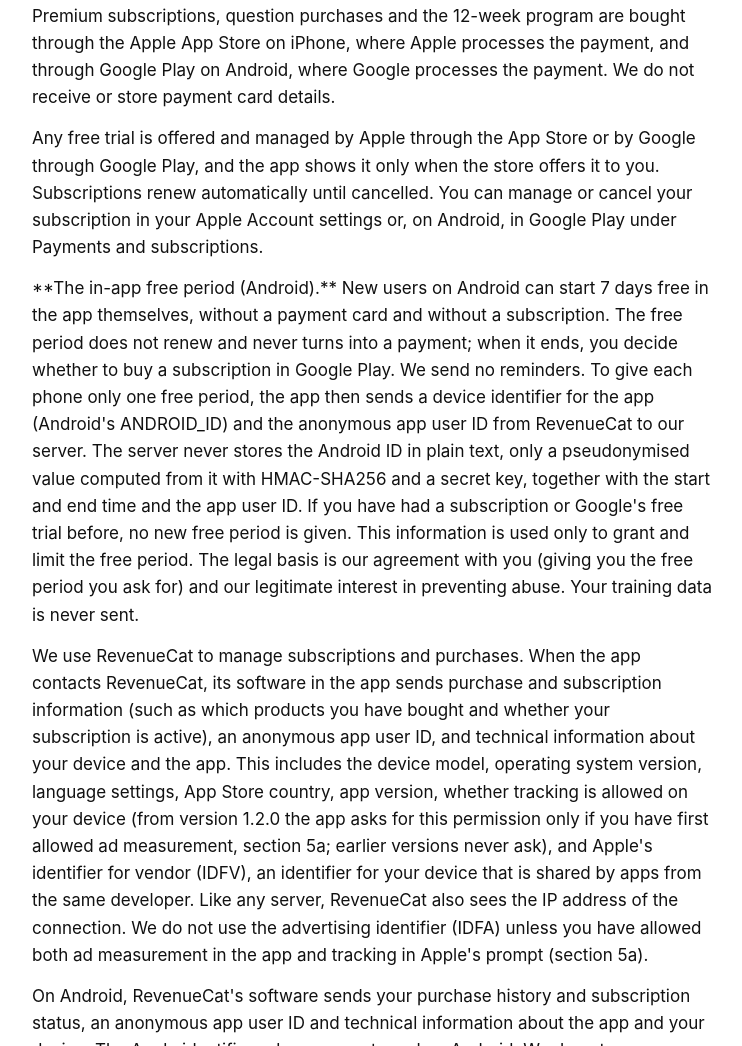
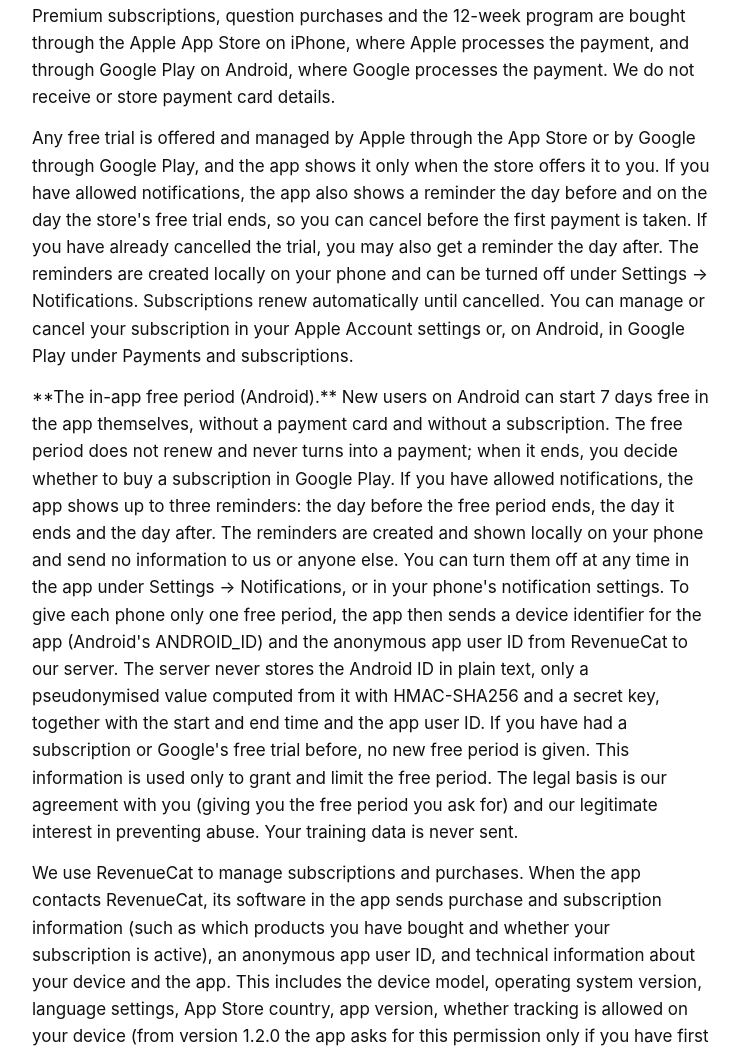
Before and after one commit to Sterketim/plaingainz-privacy, a plain HTML site: page index.html in a window 1280 px wide. Shown: the part 8955-10001 px from the top of the page, without its empty margins (268-1010 px from the left). Drawn offline with Linux system fonts and the light colour scheme.

Commit message:
Privacy (EN): reminders for the free period and store trials (owner approval 25.11)

```diff
--- a/index.html
+++ b/index.html
@@ -190,8 +190,8 @@
 <p>The health information and the "Exercises you want to avoid" field are then deleted immediately from all your orders, and the app also deletes them from order drafts on your phone. The coach creates or adjusts the program without them. The order, the payment, the program type and the self-declaration are not affected and are kept as described in section 9. Withdrawing does not affect what was done before you withdrew. The training log from the program is stored only on your phone, as described in section 3.</p>
 <h2>5. Subscriptions, free trial and purchases</h2>
 <p>Premium subscriptions, question purchases and the 12-week program are bought through the Apple App Store on iPhone, where Apple processes the payment, and through Google Play on Android, where Google processes the payment. We do not receive or store payment card details.</p>
-<p>Any free trial is offered and managed by Apple through the App Store or by Google through Google Play, and the app shows it only when the store offers it to you. Subscriptions renew automatically until cancelled. You can manage or cancel your subscription in your Apple Account settings or, on Android, in Google Play under Payments and subscriptions.</p>
-<p>**The in-app free period (Android).** New users on Android can start 7 days free in the app themselves, without a payment card and without a subscription. The free period does not renew and never turns into a payment; when it ends, you decide whether to buy a subscription in Google Play. We send no reminders. To give each phone only one free period, the app then sends a device identifier for the app (Android's ANDROID_ID) and the anonymous app user ID from RevenueCat to our server. The server never stores the Android ID in plain text, only a pseudonymised value computed from it with HMAC-SHA256 and a secret key, together with the start and end time and the app user ID. If you have had a subscription or Google's free trial before, no new free period is given. This information is used only to grant and limit the free period. The legal basis is our agreement with you (giving you the free period you ask for) and our legitimate interest in preventing abuse. Your training data is never sent.</p>
+<p>Any free trial is offered and managed by Apple through the App Store or by Google through Google Play, and the app shows it only when the store offers it to you. If you have allowed notifications, the app also shows a reminder the day before and on the day the store's free trial ends, so you can cancel before the first payment is taken. If you have already cancelled the trial, you may also get a reminder the day after. The reminders are created locally on your phone and can be turned off under Settings → Notifications. Subscriptions renew automatically until cancelled. You can manage or cancel your subscription in your Apple Account settings or, on Android, in Google Play under Payments and subscriptions.</p>
+<p>**The in-app free period (Android).** New users on Android can start 7 days free in the app themselves, without a payment card and without a subscription. The free period does not renew and never turns into a payment; when it ends, you decide whether to buy a subscription in Google Play. If you have allowed notifications, the app shows up to three reminders: the day before the free period ends, the day it ends and the day after. The reminders are created and shown locally on your phone and send no information to us or anyone else. You can turn them off at any time in the app under Settings → Notifications, or in your phone's notification settings. To give each phone only one free period, the app then sends a device identifier for the app (Android's ANDROID_ID) and the anonymous app user ID from RevenueCat to our server. The server never stores the Android ID in plain text, only a pseudonymised value computed from it with HMAC-SHA256 and a secret key, together with the start and end time and the app user ID. If you have had a subscription or Google's free trial before, no new free period is given. This information is used only to grant and limit the free period. The legal basis is our agreement with you (giving you the free period you ask for) and our legitimate interest in preventing abuse. Your training data is never sent.</p>
 <p>We use RevenueCat to manage subscriptions and purchases. When the app contacts RevenueCat, its software in the app sends purchase and subscription information (such as which products you have bought and whether your subscription is active), an anonymous app user ID, and technical information about your device and the app. This includes the device model, operating system version, language settings, App Store country, app version, whether tracking is allowed on your device (from version 1.2.0 the app asks for this permission only if you have first allowed ad measurement, section 5a; earlier versions never ask), and Apple's identifier for vendor (IDFV), an identifier for your device that is shared by apps from the same developer. Like any server, RevenueCat also sees the IP address of the connection. We do not use the advertising identifier (IDFA) unless you have allowed both ad measurement in the app and tracking in Apple's prompt (section 5a).</p>
 <p>On Android, RevenueCat's software sends your purchase history and subscription status, an anonymous app user ID and technical information about the app and your device. The Apple identifiers above are not used on Android. We do not use Google's advertising ID or collect advertising identifiers through RevenueCat, unless you allow ad measurement (section 5a).</p>
 <p>RevenueCat also shows us statistics about purchases and subscriptions, such as a customer's purchase history and overall figures. We use this to run and understand the subscription service and, on Android, to see which of our ads and links lead to trials and subscriptions (below and section 5a). We do not use it to show you ads.</p>
```
